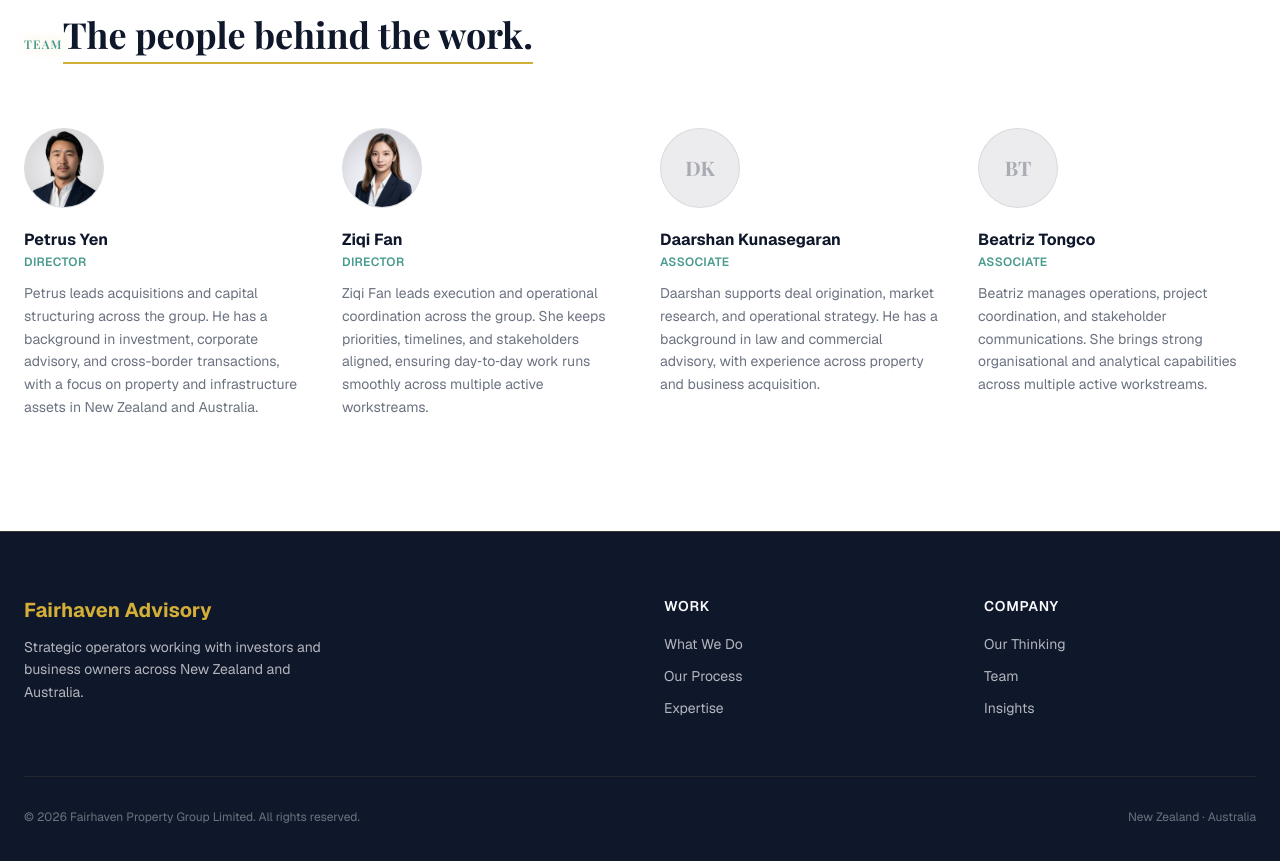
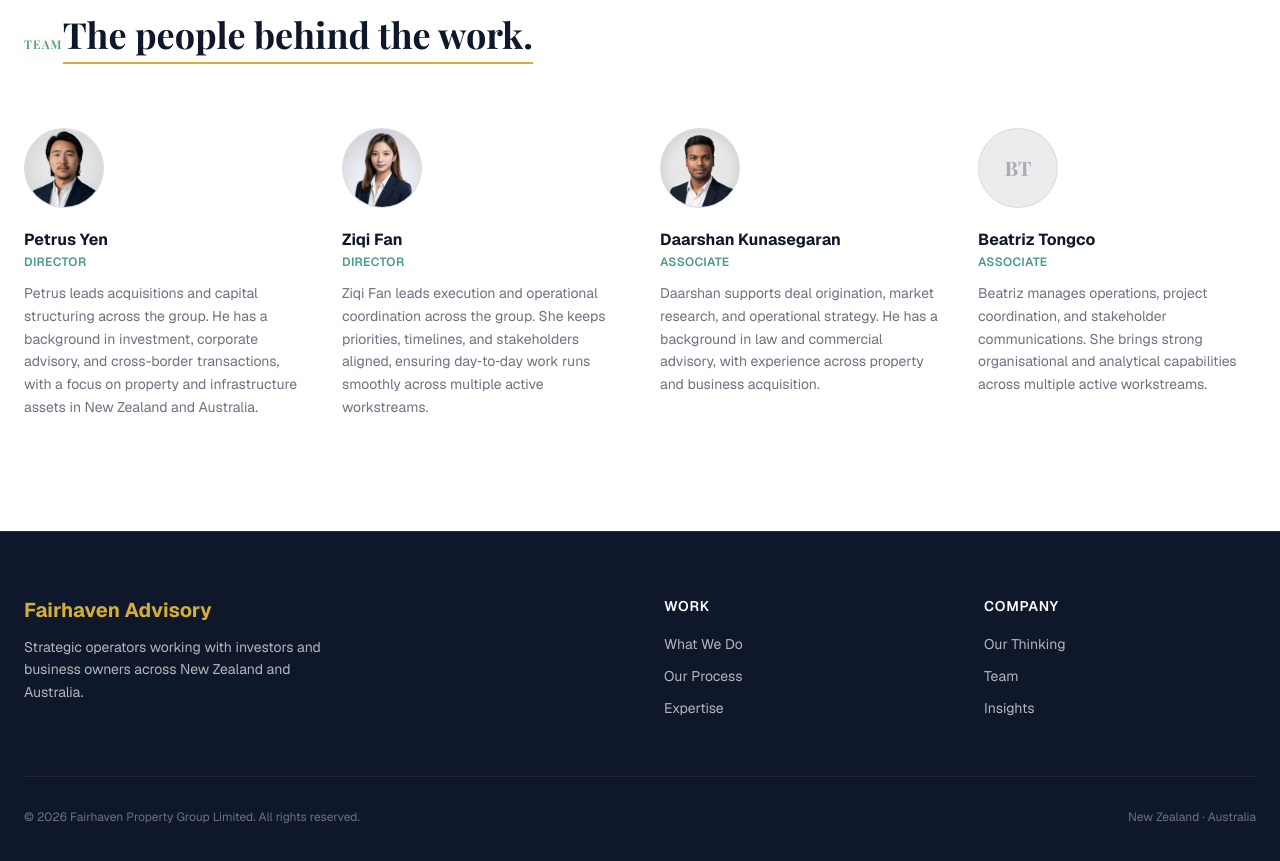
Before and after one commit to ginsualimig/fairhaven-advisory, a Next.js app: page / in a window 1280 px wide. Shown: the part 4220-5081 px from the top of the page. Built offline with nearby package versions, Linux system fonts and the light colour scheme; no server answers; a web font is replaced by a local one.

Commit message:
feat: add Daarshan Kunasegaran headshot to team section

```diff
--- a/app/page.tsx
+++ b/app/page.tsx
@@ -119,6 +119,7 @@
     name: "Daarshan Kunasegaran",
     title: "Associate",
     bio: "Daarshan supports deal origination, market research, and operational strategy. He has a background in law and commercial advisory, with experience across property and business acquisition.",
+    image: "/headshots/daarshan-kunasegaran.jpg",
   },
   {
     name: "Beatriz Tongco",
```
Also changed, not shown: public/headshots/daarshan-kunasegaran.jpg (added).
